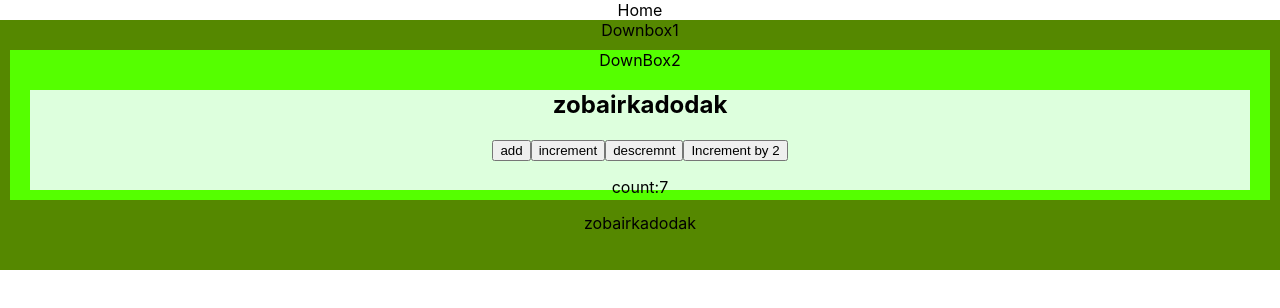
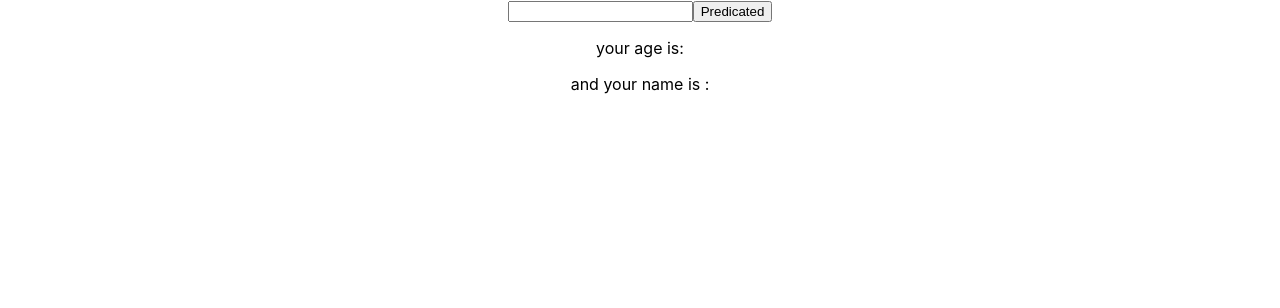
Before and after one commit to HudyRahmani/test1, a React (Create React App) app: page / in a window 1280 px wide. Shown: the top 308 px of the page. Built offline with nearby package versions, Linux system fonts and the light colour scheme.

Commit message:
forrecasting name using API

```diff
--- a/src/App.js
+++ b/src/App.js
@@ -1,14 +1,24 @@
+import { useEffect, useState } from 'react';
 import './App.css'
-import Downbox1 from './components/downBox/Downbox1';
-
+import axios from 'axios';
 
 function App() {
+  const[data , setData] = useState('')
+  const[pri , setPri] = useState('')
 
+  const handlePredictade = () =>{
+    axios.get(`https://api.agify.io/?name=${data}`).then((res) =>{
+      setPri(res.data)
+      console.log(pri)
+    })
+  }
 
   return (
     <div className={`App`}>
-        <div>Home</div>
-        <Downbox1 />
+        <input onChange={(e) => setData(e.target.value)}/>
+        <button onClick={handlePredictade}>Predicated</button>
+        <p>your age is: {pri&& pri.age } </p>
+        <p>and your name is :{pri&& pri.name } </p>
     </div>
   );
 
--- a/src/components/downBox/DownBox2.js
+++ /dev/null
@@ -1,14 +0,0 @@
-import React from 'react'
-import Downbox3 from './Downbox3'
-
-export default function DownBox2() {
-  return (
-    <div>
-
-        <div style={{backgroundColor:'#5f0', height:'150px',margin:'10px'}}>
-            <div>DownBox2</div>
-            <Downbox3 />
-        </div>
-    </div>
-  )
-}
--- a/src/components/downBox/Downbox1.js
+++ /dev/null
@@ -1,14 +0,0 @@
-import React from 'react'
-import DownBox2 from './DownBox2'
-
-export default function Downbox1() {
-  return (
-    <div>
-        <div style={{background:'#580',height:'250px'}}>
-            <div>Downbox1</div>
-            <DownBox2 />
-        </div>
-
-    </div>
-  )
-}
--- a/src/components/downBox/Downbox3.js
+++ /dev/null
@@ -1,27 +0,0 @@
-import React from 'react'
-import { useDispatch, useSelector } from 'react-redux'
-import { counterSlice, decrement, increment, incrementby } from '../../redux/counterSlice'
-import { addChildren } from '../../redux/userSlice'
-
-export default function Downbox3() {
-
-  const counter = useSelector(state => state.counter.value)
-  const user = useSelector(state => state.user.child )
-  const dispatch = useDispatch()
-
-
-  return (
-    <div>
-
-        <div style={{backgroundColor:'#dfd', height:'100px',margin:'20px'}}>
-            <h2>{user}</h2>
-            <button onClick={() => dispatch(addChildren(['zobair','sudis']))}>add</button>
-            <button onClick={() => dispatch(increment())}>increment</button>
-            <button onClick={() => dispatch(decrement())}>descremnt</button>
-            <button onClick={() => dispatch(incrementby(2))}>Increment by 2</button>
-            <p>count:{counter}</p>
-            <p>{user}</p>
-        </div>
-    </div>
-  )
-}
--- a/src/redux/counterSlice.js
+++ /dev/null
@@ -1,22 +0,0 @@
-import { createSlice } from "@reduxjs/toolkit";
-
-
-export const counterSlice = createSlice({
-    name:"counter",
-    initialState:{
-        value : 7
-    },
-    reducers:{
-        increment: (state) => {
-            state.value ++;
-        },
-        decrement: (state) => {
-            state.value --;
-        },
-        incrementby:(state ,action) =>{
-            state.value += action.payload
-        }
-    }
-})
-
-export const{increment, decrement , incrementby} = counterSlice.actions;
--- a/src/redux/store.js
+++ /dev/null
@@ -1,10 +0,0 @@
-import { configureStore } from '@reduxjs/toolkit'
-import { counterSlice } from './counterSlice'
-import { userSlice } from './userSlice'
-
-export const store = configureStore({
-  reducer: {
-    counter:counterSlice.reducer,
-    user:userSlice.reducer
-  },
-})
--- a/src/redux/userSlice.js
+++ /dev/null
@@ -1,17 +0,0 @@
-import { createSlice } from "@reduxjs/toolkit";
-
-
-export const userSlice = createSlice({
-    name:'user',
-    initialState:{
-        name:'ali',
-        child:['zobair','kadodak']
-    },
-    reducers:{
-        addChildren:(state , actions) => {
-            state.child = [...state.child , ...actions.payload]
-        }
-    }
-
-})
-export const {addChildren} = userSlice.actions
```
Also changed, not shown: src/component/textComp.js (added, +41 -0 lines), src/index.js (+2 -6 lines).
